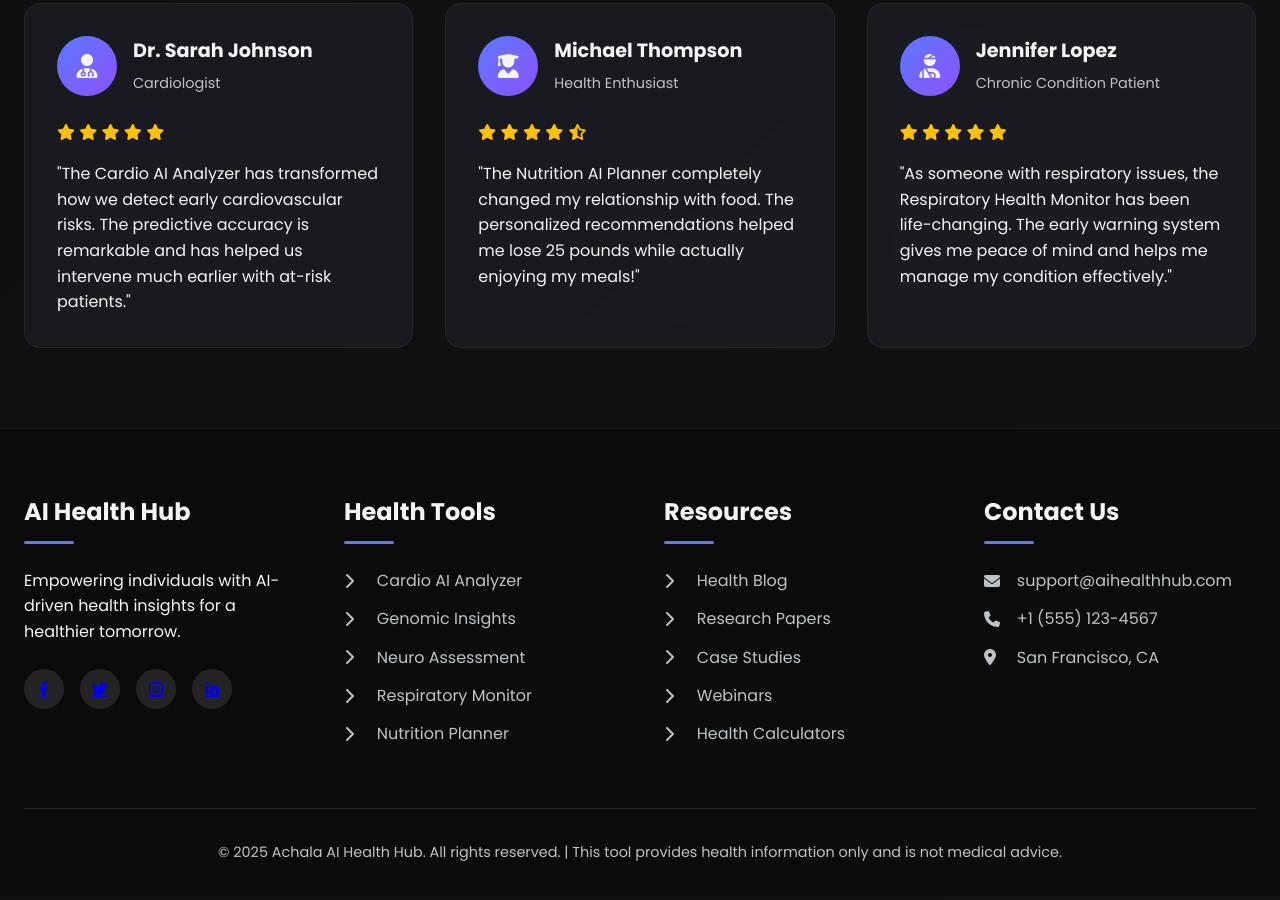
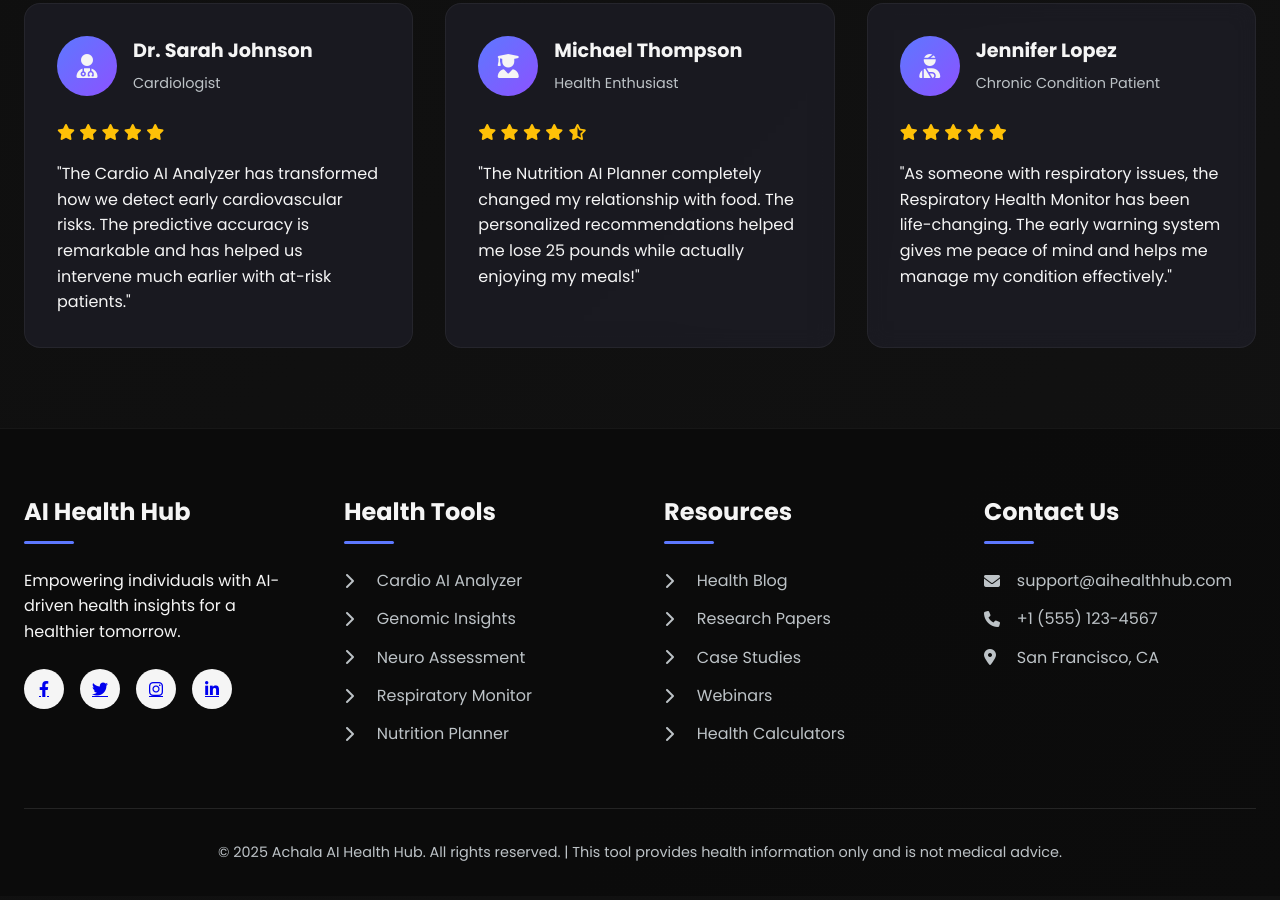
Before and after one commit to dineshav05/AI-Health, a plain HTML site: page index.html in a window 1280 px wide. Shown: the part 3920-4820 px from the top of the page. Drawn offline with Linux system fonts and the light colour scheme.

Commit message:
Update index.html

```diff
--- a/index.html
+++ b/index.html
@@ -489,7 +489,7 @@
             width: 40px;
             height: 40px;
             border-radius: 50%;
-            background: rgba(255, 255, 255, 0.1);
+            background: var(--light);
             display: flex;
             align-items: center;
             justify-content: center;
```
